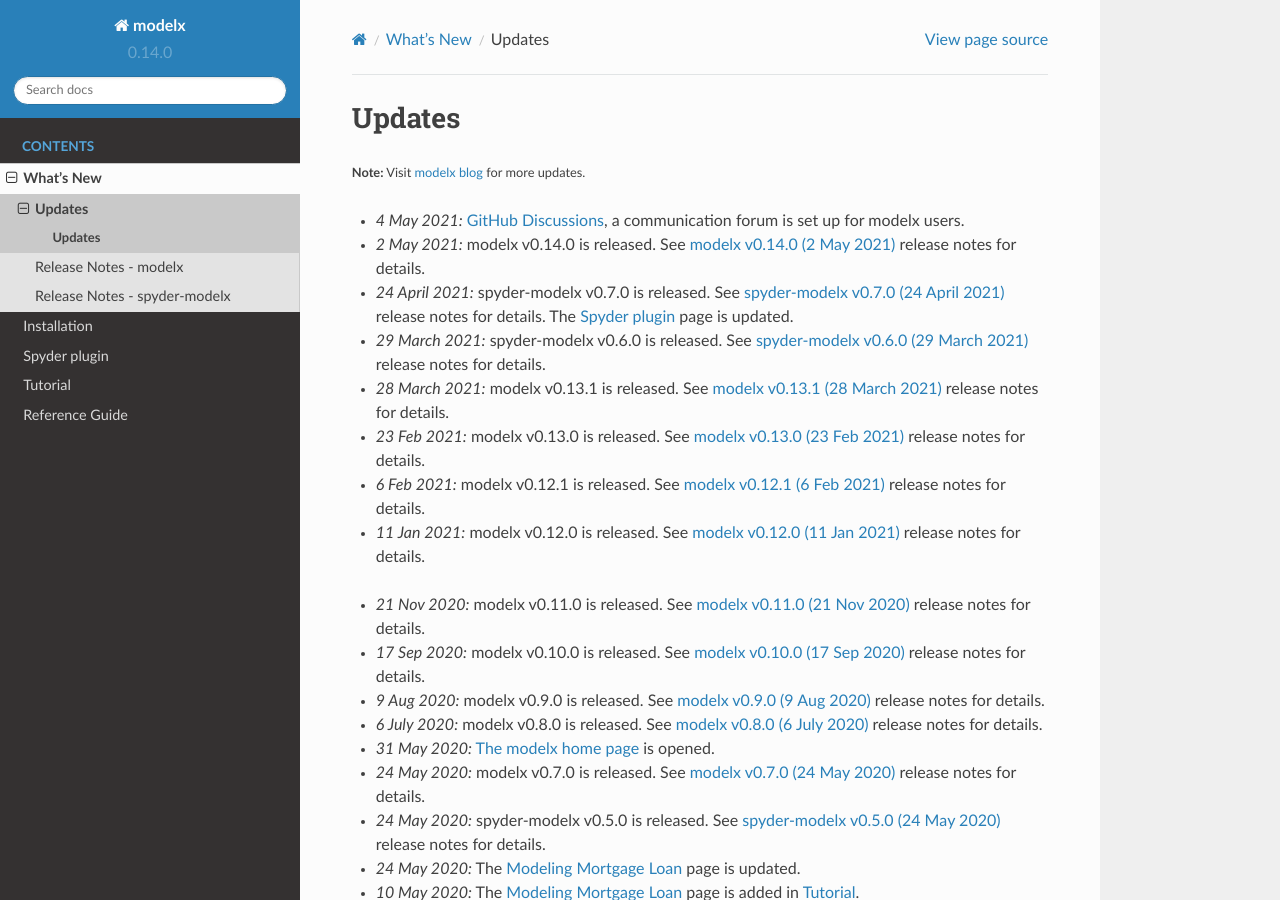
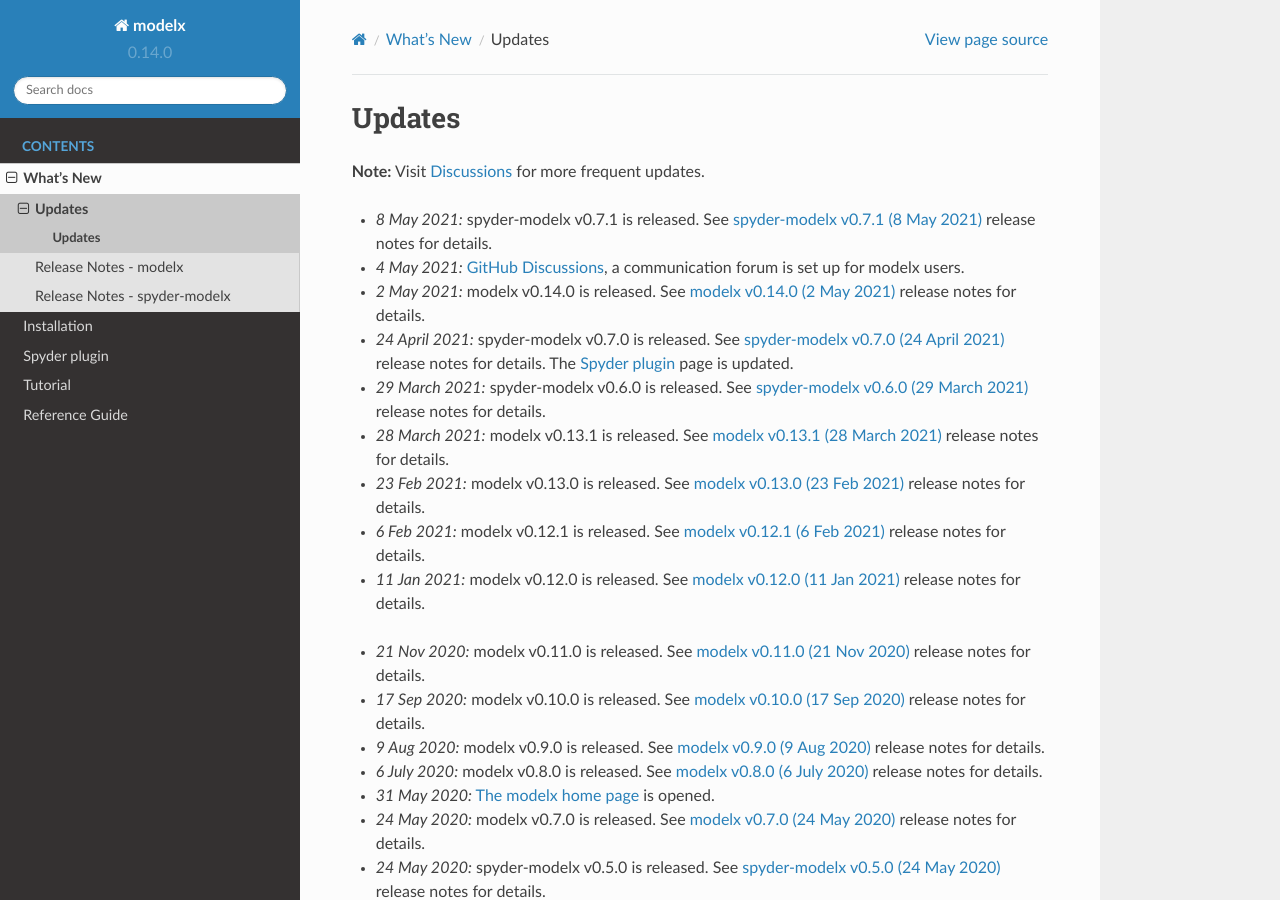
Before and after one commit to fumitoh/modelx, a Sphinx documentation site: the page built from doc/source/updates.rst, in a window 1280 px wide and 900 px high. Built offline with Sphinx 7.4.7 and the Read the Docs theme 2.0.0, drawn with Linux system fonts in a browser that asks for light colours.

Commit message:
DOC: Update on spyder-modelx v0.7.1

```diff
--- a/doc/source/updates.rst
+++ b/doc/source/updates.rst
@@ -6,9 +6,13 @@
 
 .. raw:: html
 
-    <p><small><strong>Note:</strong>
-    Visit <a href="https://modelx.io/allposts" target="_blank">modelx blog</a>
-    for more updates.</small></p>
+    <p><strong>Note:</strong>
+    Visit <a href="https://github.com/fumitoh/modelx/discussions" target="_blank">Discussions</a>
+    for more frequent updates.</p>
+
+* *8 May 2021:*
+  spyder-modelx v0.7.1 is released.
+  See :ref:`release-mxplugin-v0.7.1` release notes for details.
 
 * *4 May 2021:*
   `GitHub Discussions <https://github.com/fumitoh/modelx/discussions>`_,
@@ -20,7 +24,7 @@
 
 * *24 April 2021:*
   spyder-modelx v0.7.0 is released. See
-  :doc:`releases/spymx_relnotes_v0.7.0` release notes for details.
+  :ref:`release-mxplugin-v0.7.0` release notes for details.
   The :doc:`spyder` page is updated.
 
 * *29 March 2021:*
```
Also changed, not shown: doc/source/releases/spymx_relnotes_v0.7.0.rst (+14 -0 lines).
